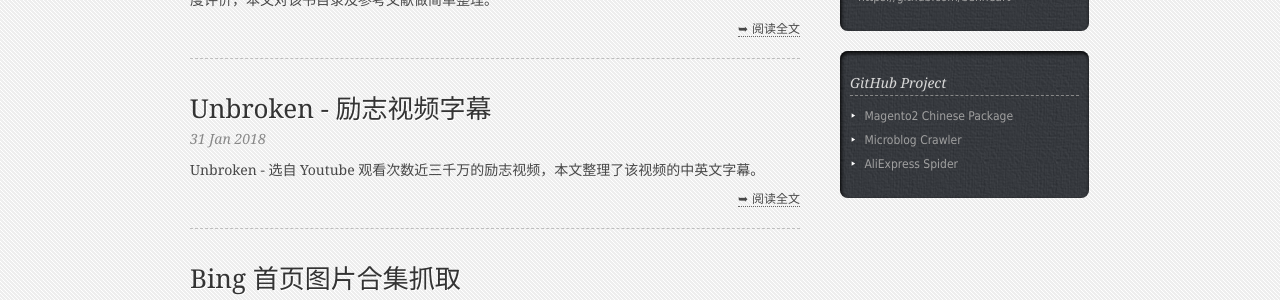
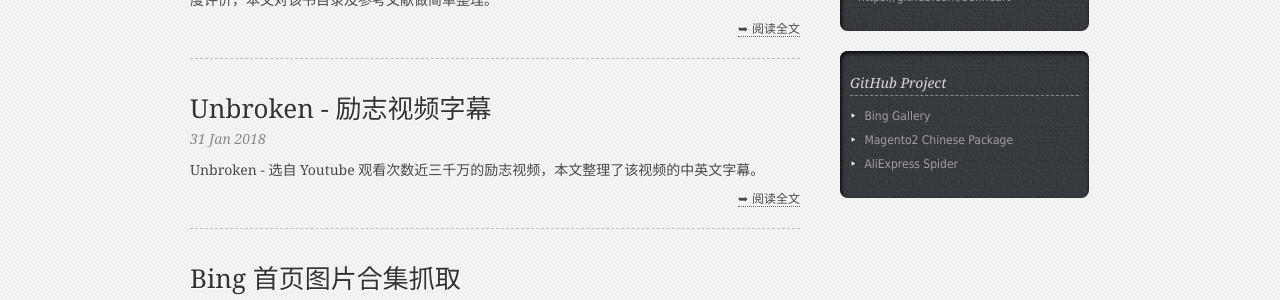
Before and after one commit to benheart/benheart.github.io, a Jekyll site: the page built from index.html, in a window 1280 px wide. Shown: the part 583-883 px from the top of the page. Built offline with Jekyll 4.4.1, drawn with Linux system fonts in a browser that asks for light colours; the list of posts is cut into pages by our own code.

Commit message:
Update wg-project.html

```diff
--- a/_includes/wg-project.html
+++ b/_includes/wg-project.html
@@ -1,8 +1,8 @@
 <div class="box fn-clear">
 	<h3 class="title">GitHub Project</h3>
 	<ul>
+		<li>&#8227;<a href="https://github.com/benheart/BingGallery" target="_blank">Bing Gallery</a></li>
 		<li>&#8227;<a href="https://github.com/benheart/magento2_zh_hans_cn" target="_blank">Magento2 Chinese Package</a></li>
-		<li>&#8227;<a href="https://github.com/benheart/microblog-crawler" target="_blank">Microblog Crawler</a></li>
 		<li>&#8227;<a href="https://github.com/benheart/aliexpress-spider" target="_blank">AliExpress Spider</a></li>
 	</ul>
 </div>
```
